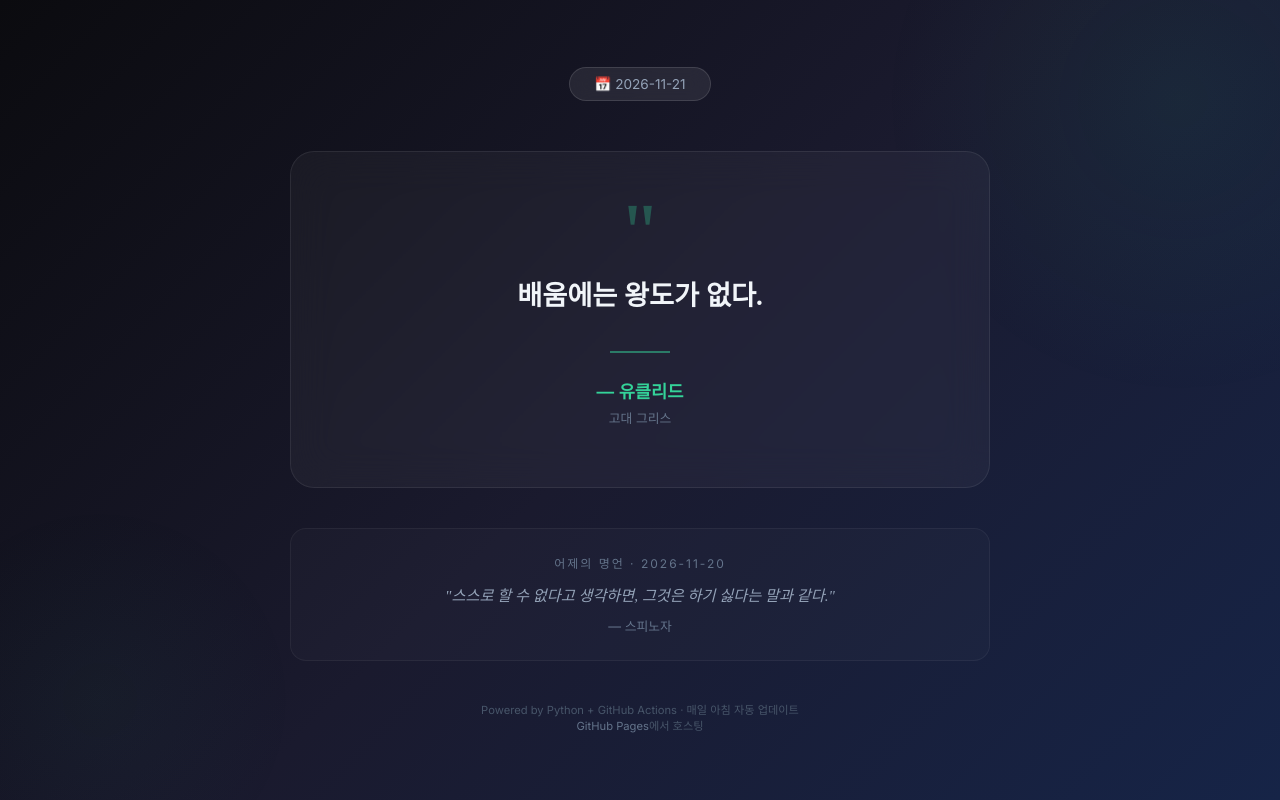
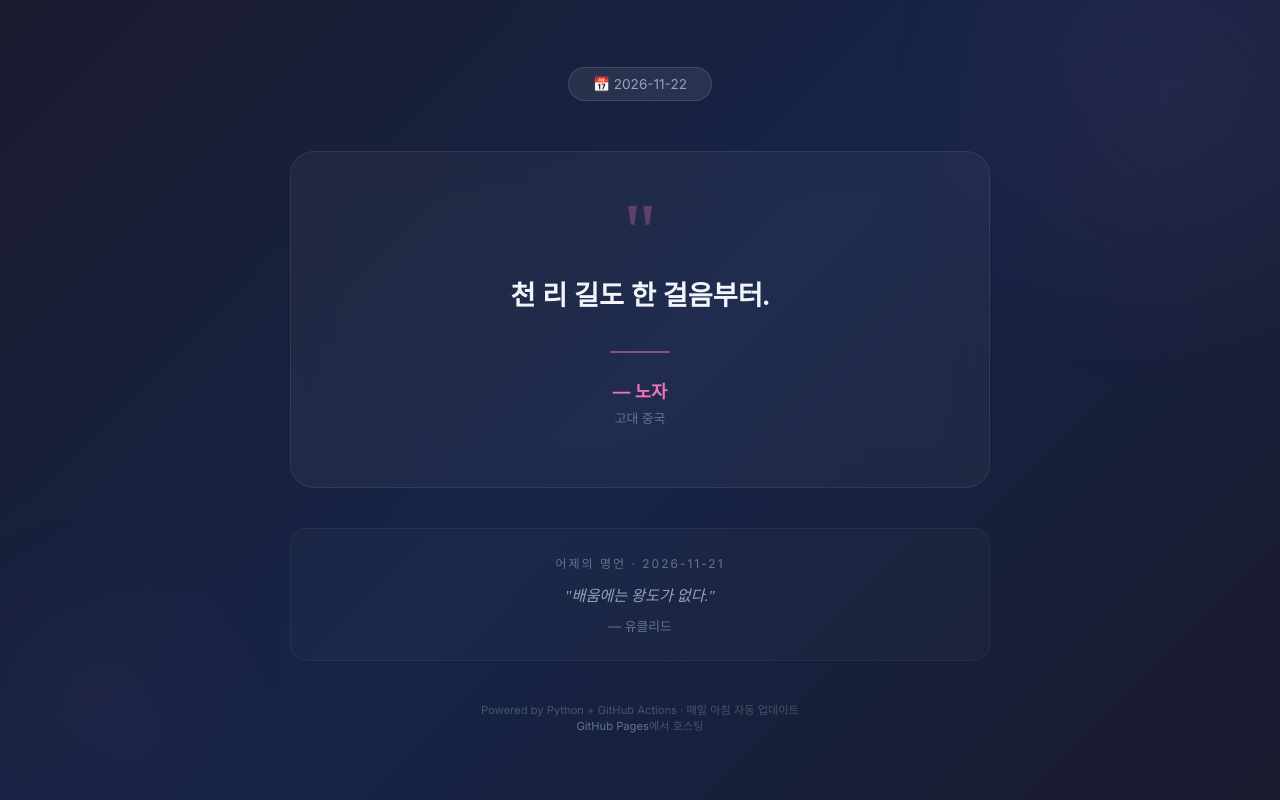
Before and after one commit to daily-indiemovie/daily-indiemovie.github.io, a plain HTML site: page index.html in a window 1280 px wide. Drawn offline with Linux system fonts and the light colour scheme.

Commit message:
Auto-update: Daily Quote

```diff
--- a/index.html
+++ b/index.html
@@ -11,7 +11,7 @@
 
         body {
             font-family: 'Inter', sans-serif;
-            background: linear-gradient(135deg, #0b0b0f, #1a1a2e, #162447);
+            background: linear-gradient(135deg, #1b1b2f, #162447, #1a1a2e);
             color: #e2e8f0;
             min-height: 100vh;
             display: flex;
@@ -28,7 +28,7 @@
             position: fixed;
             width: 600px;
             height: 600px;
-            background: radial-gradient(circle, #34d39910, transparent 70%);
+            background: radial-gradient(circle, #f472b610, transparent 70%);
             top: -200px;
             right: -200px;
             border-radius: 50%;
@@ -39,7 +39,7 @@
             position: fixed;
             width: 400px;
             height: 400px;
-            background: radial-gradient(circle, #34d39908, transparent 70%);
+            background: radial-gradient(circle, #f472b608, transparent 70%);
             bottom: -100px;
             left: -100px;
             border-radius: 50%;
@@ -92,7 +92,7 @@
 
         .quote-mark {
             font-size: 5em;
-            color: #34d399;
+            color: #f472b6;
             opacity: 0.3;
             font-family: Georgia, serif;
             line-height: 0.5;
@@ -113,14 +113,14 @@
         .divider {
             width: 60px;
             height: 2px;
-            background: #34d399;
+            background: #f472b6;
             margin: 0 auto 25px;
             opacity: 0.5;
         }
 
         .author {
             font-size: 1.1em;
-            color: #34d399;
+            color: #f472b6;
             font-weight: 600;
             margin-bottom: 5px;
         }
@@ -184,20 +184,20 @@
 </head>
 <body>
     <div class="container">
-        <div class="date-badge">📅 2026-11-21</div>
+        <div class="date-badge">📅 2026-11-22</div>
 
         <div class="quote-card">
             <span class="quote-mark">"</span>
-            <div class="quote-text">배움에는 왕도가 없다.</div>
+            <div class="quote-text">천 리 길도 한 걸음부터.</div>
             <div class="divider"></div>
-            <div class="author">— 유클리드</div>
-            <div class="era">고대 그리스</div>
+            <div class="author">— 노자</div>
+            <div class="era">고대 중국</div>
         </div>
 
         <div class="yesterday">
-            <div class="yesterday-label">어제의 명언 · 2026-11-20</div>
-            <div class="yesterday-quote">"스스로 할 수 없다고 생각하면, 그것은 하기 싫다는 말과 같다."</div>
-            <div class="yesterday-author">— 스피노자</div>
+            <div class="yesterday-label">어제의 명언 · 2026-11-21</div>
+            <div class="yesterday-quote">"배움에는 왕도가 없다."</div>
+            <div class="yesterday-author">— 유클리드</div>
         </div>
 
         <footer>
```
